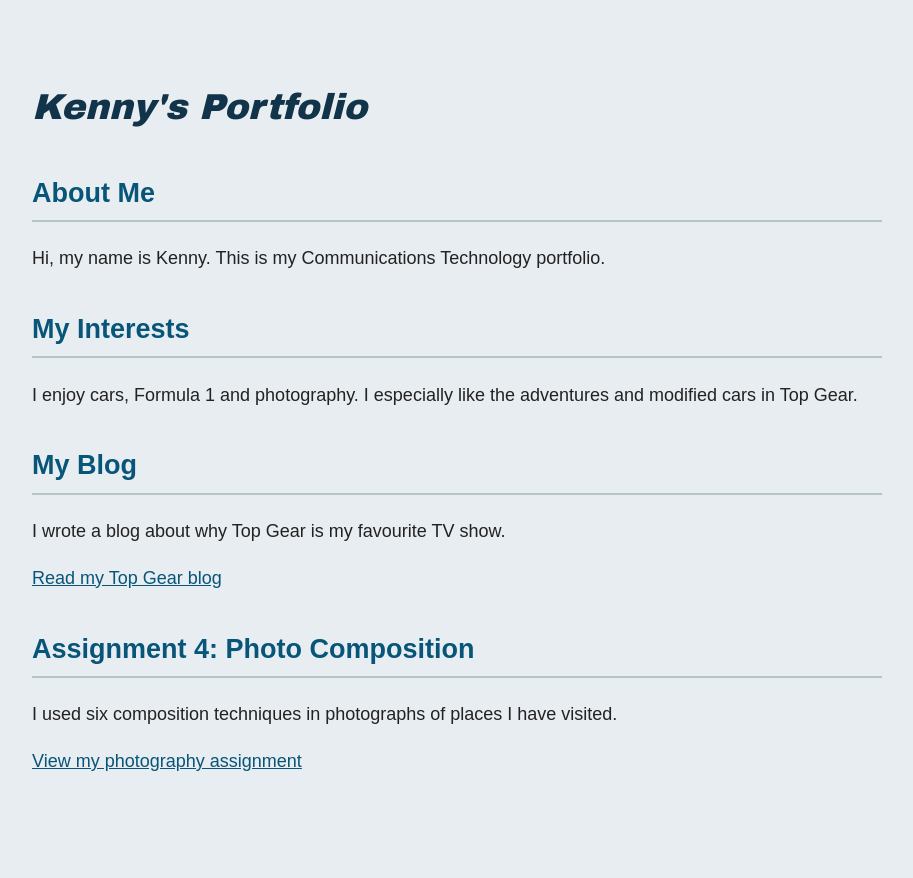
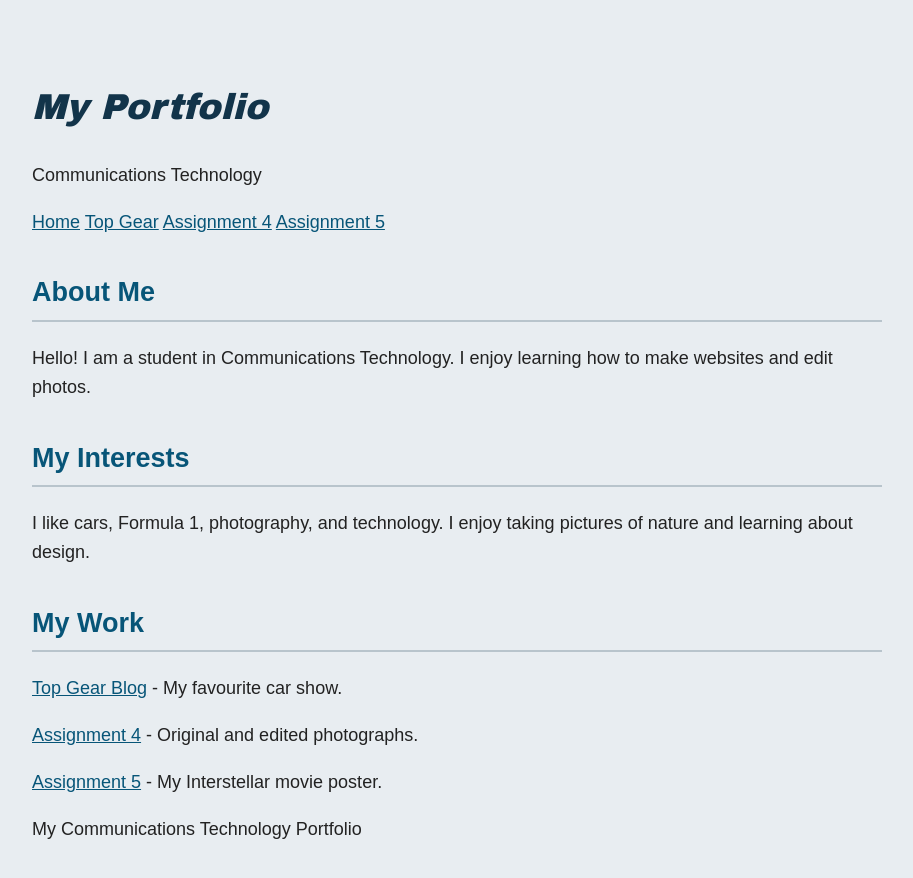
Before and after one commit to lzx20081216-web/lzx20081216-web.github.io, a plain HTML site: page index.html in a window 1280 px wide. Shown: the whole page, without its empty margins (183-1096 px from the left). Before the commit the page ends 849 px from the top, so only its background shows below. Drawn offline with Linux system fonts and the light colour scheme.

Commit message:
Revise index.html for new portfolio structure
Updated the portfolio layout and content.

```diff
--- a/index.html
+++ b/index.html
@@ -2,30 +2,39 @@
 <html lang="en">
 <head>
     <meta charset="UTF-8">
-    <meta name="viewport" content="width=device-width, initial-scale=1">
-    <title>Kenny's Portfolio</title>
+    <title>My Portfolio</title>
     <link rel="stylesheet" href="styles.css">
 </head>
 <body>
 
-    <h1>Kenny's Portfolio</h1>
+<header>
+    <h1>My Portfolio</h1>
+    <p>Communications Technology</p>
+</header>
 
+<nav>
+    <a href="Main.html">Home</a>
+    <a href="TopGear.html">Top Gear</a>
+    <a href="assignment4.html">Assignment 4</a>
+    <a href="assignment5.html">Assignment 5</a>
+</nav>
+
+<main>
     <h2>About Me</h2>
-    <p>Hi, my name is Kenny. This is my Communications Technology portfolio.</p>
+    <p>Hello! I am a student in Communications Technology.
+    I enjoy learning how to make websites and edit photos.</p>
 
     <h2>My Interests</h2>
-    <p>
-        I enjoy cars, Formula 1 and photography.
-        I especially like the adventures and modified cars in Top Gear.
-    </p>
+    <p>I like cars, Formula 1, photography, and technology.
+    I enjoy taking pictures of nature and learning about design.</p>
 
-    <h2>My Blog</h2>
-    <p>I wrote a blog about why Top Gear is my favourite TV show.</p>
-    <p><a href="TopGear.html">Read my Top Gear blog</a></p>
+    <h2>My Work</h2>
+    <p><a href="TopGear.html">Top Gear Blog</a> - My favourite car show.</p>
+    <p><a href="assignment4.html">Assignment 4</a> - Original and edited photographs.</p>
+    <p><a href="assignment5.html">Assignment 5</a> - My Interstellar movie poster.</p>
+</main>
 
-    <h2>Assignment 4: Photo Composition</h2>
-    <p>I used six composition techniques in photographs of places I have visited.</p>
-    <p><a href="assignment4.html">View my photography assignment</a></p>
+<footer>My Communications Technology Portfolio</footer>
 
 </body>
 </html>
```
